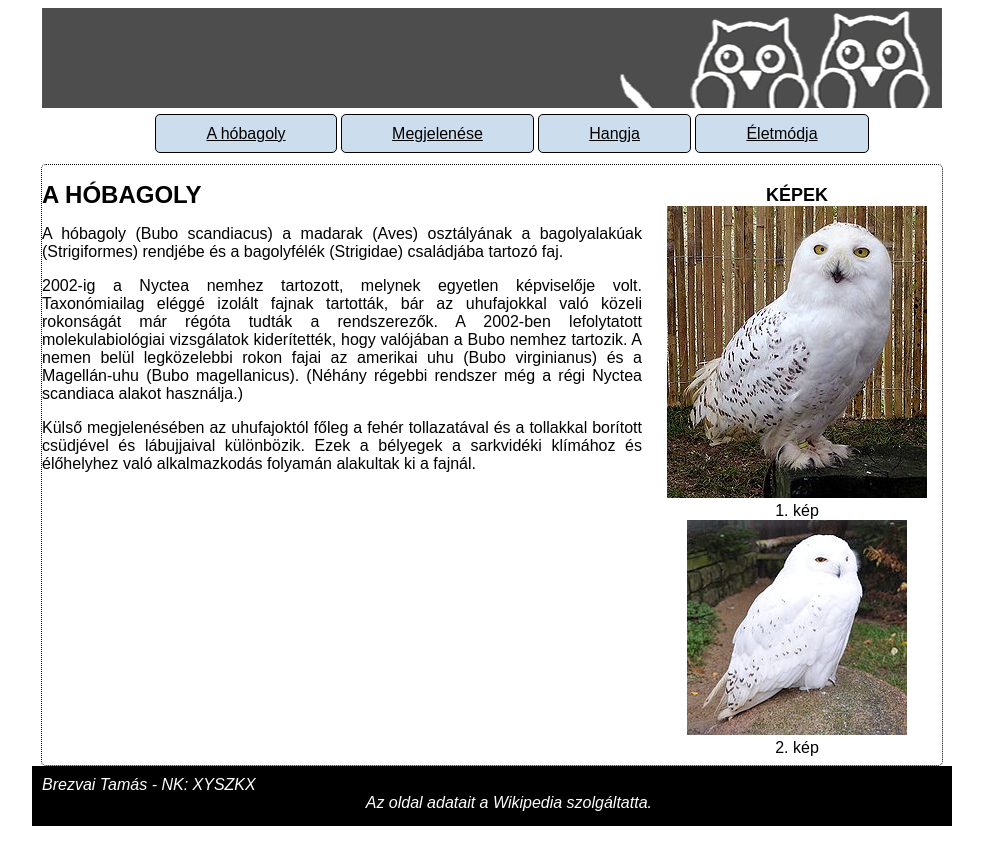
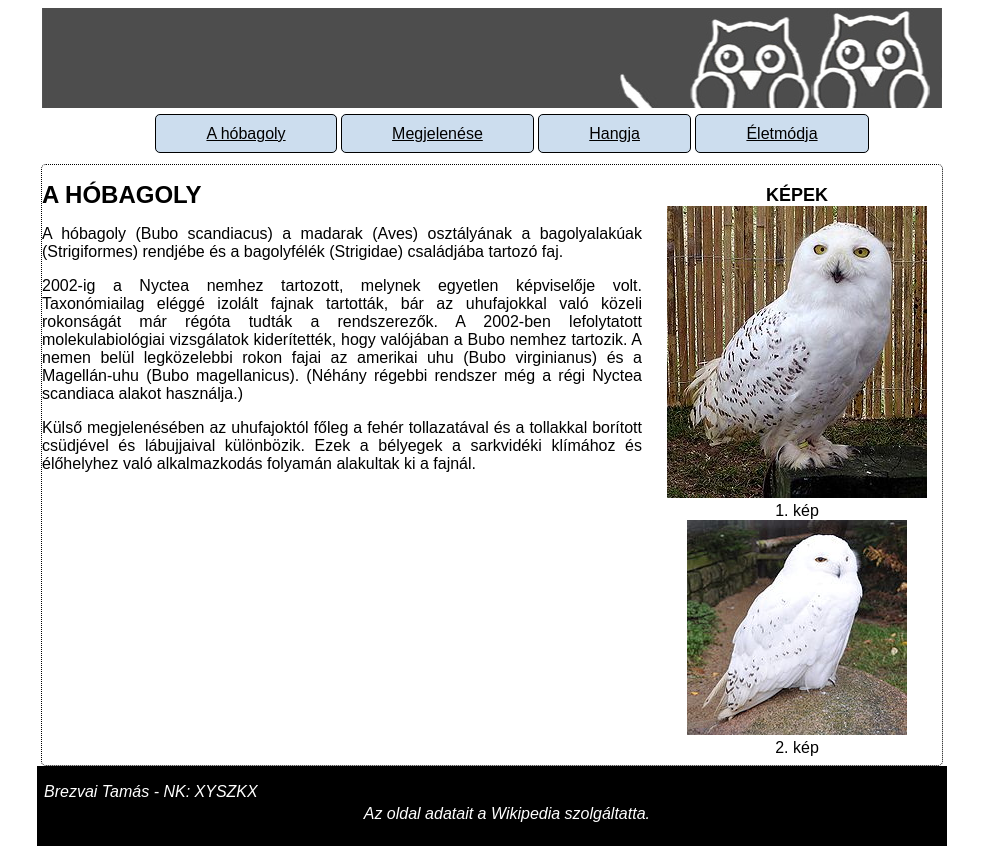
Before and after one commit to brezvait/Beadando, a plain HTML site: page beadando_xyszkx/WebContent/index.html in a window 1280 px wide. Shown: the whole page, without its empty margins (148-1131 px from the left). Drawn offline with Linux system fonts and the light colour scheme.

Commit message:
Formázás

```diff
--- a/beadando_xyszkx/WebContent/css/style.css
+++ b/beadando_xyszkx/WebContent/css/style.css
@@ -29,13 +29,17 @@
 	width: 215px;
 	vertical-align: middle;
 	background-color: #CCDDEE;
+	color: #000000;
+}
+#menu ul li:hover {
+	background-color: #CCFFEE;
 }
 #menu a {
 	color: #000000;
 	text-decoration: underline;
 }
 #menu a:hover {
-	color: #FFFFFF;
+	color: #000000;
 	text-decoration: none;
 }
 #main {
@@ -77,14 +81,19 @@
 	font-family: Arial;
 	color: #FFFFFF;
 	width: 900px;
-	height: 40px;
+	height: 50px;
 	margin: auto;
-	padding: 10px;
+	padding: 15px 5px;
 }
 .left {
 	text-align: left;
+	float: left;
+	border: 2px solid #000000;
+	width: 400px;
 }
 .right {
 	text-align: right;
-
+	float: right;
+	width: 400px;
+	border: 2px solid #000000;
 }
--- a/beadando_xyszkx/WebContent/index.html
+++ b/beadando_xyszkx/WebContent/index.html
@@ -32,10 +32,7 @@
 </script>
 </head>
 <body>
-<div class="container">
-	<div class="row">
 	<div id="top"></div>
-	</div>
 	<div class="teszt">
 			<div id="menu">
 				<ul>
@@ -46,18 +43,13 @@
 				</ul>
 			</div>
 	</div>
-		<div class="row">
 		<div id="main">
 			<div id="cont"></div>
 			<div id="rightbox"><strong>Képek</strong></div>
 		</div>
-	</div>
-	<div class="row">
 	<div class="footer">
 		<div class="left">Brezvai Tamás - NK: XYSZKX</div>
 		<div class="right">Az oldal adatait a Wikipedia szolgáltatta.</div>
 	</div>
-	</div>
-</div>
 </body>
 </html>
```
Lines whose indentation alone changed are shown as unchanged.
